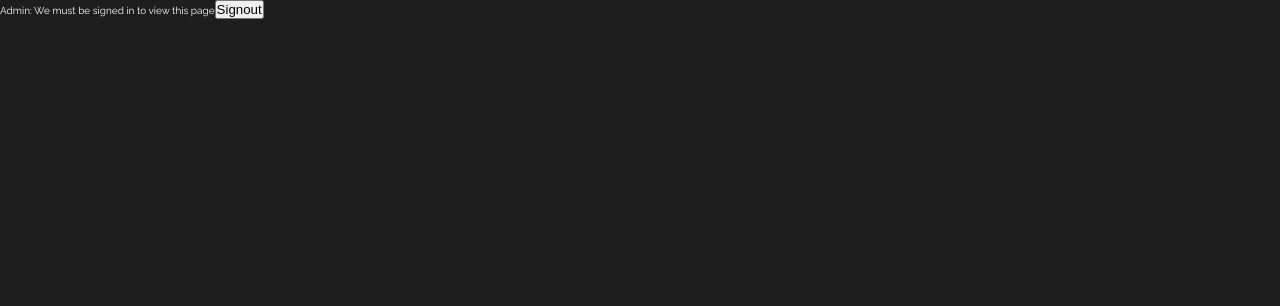
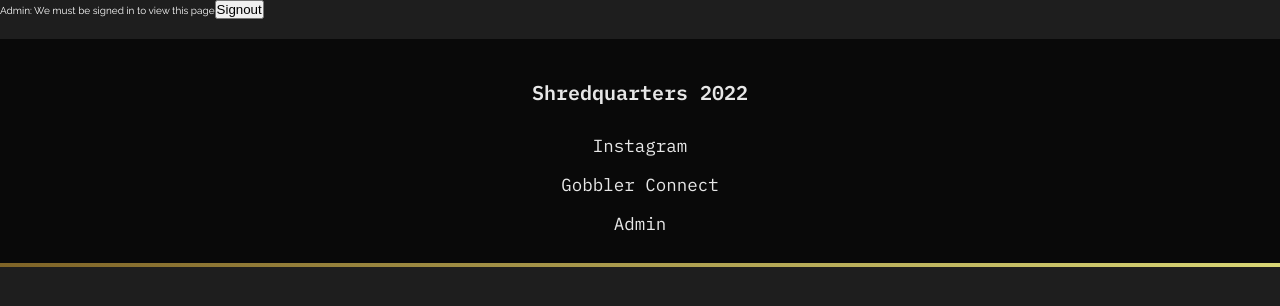
Before and after one commit to redpwilliams/shredquarters_vt, a Next.js app: page /admin in a window 1280 px wide. Shown: the top 306 px of the page. Built offline with nearby package versions, Linux system fonts and the light colour scheme; no server answers; sample sign-in values are in the browser's storage.

Commit message:
refactor: add footer to admin page

```diff
--- a/pages/admin.tsx
+++ b/pages/admin.tsx
@@ -2,6 +2,7 @@ import { NextPage } from "next"
 import { useRouter } from "next/router"
 import { signOut, useSession } from "next-auth/react"
 import { useEffect } from "react"
+import { Footer } from "components/Footer/Footer"
 
 const Admin: NextPage = () => {
   const router = useRouter()
@@ -27,6 +28,7 @@ const Admin: NextPage = () => {
         >
           Signout
         </button>
+        <Footer />
       </div>
     )
   )
```
